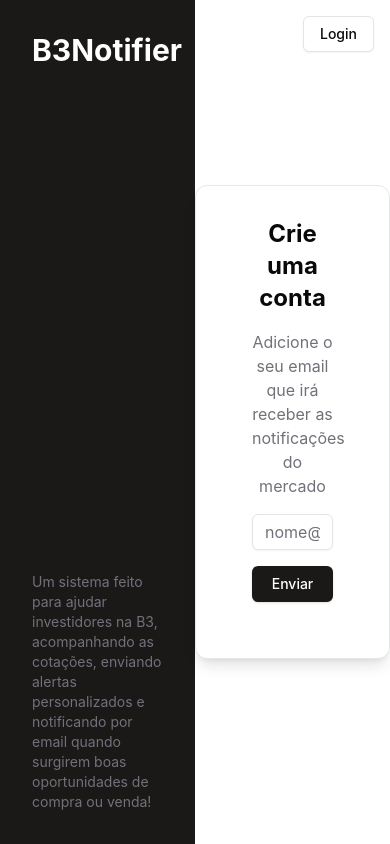
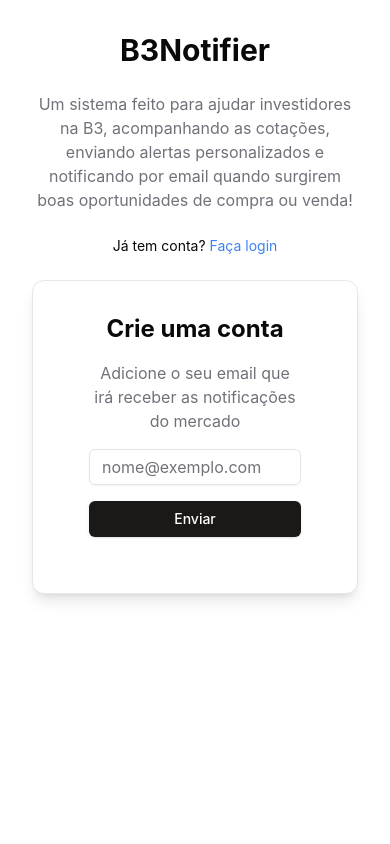
Before and after one commit to lfelipediniz/B3Notifier, a React (Vite) app in the folder frontend/: page /register in a window 390 px wide. Built offline with nearby package versions, Linux system fonts and the light colour scheme.

Commit message:
feat: register ui finished

```diff
--- a/frontend/src/pages/Register.jsx
+++ b/frontend/src/pages/Register.jsx
@@ -3,6 +3,8 @@
 import { Button } from "@/components/ui/button";
 import { Card, CardContent } from "@/components/ui/card";
 import { useNavigate } from "react-router-dom";
+import { ScanSearch } from "lucide-react";
+
 import {
   InputOTP,
   InputOTPGroup,
@@ -77,30 +79,8 @@
     showToast("Sucesso", "Conta criada com sucesso!", "success");
   };
 
-  return (
-    <ToastProvider>
-      <div className="relative flex min-h-screen">
-        <Button
-          className="absolute top-4 right-4"
-          variant="outline"
-          onClick={() => navigate("/login")}
-        >
-          Login
-        </Button>
-
-        {/* esquerda */}
-        <div className="w-1/2 bg-[hsl(var(--grey))] text-white flex flex-col justify-between p-8">
-          <h1 className="text-3xl font-bold">B3Notifier</h1>
-          <div className="flex-grow"></div>
-          <p className="text-sm text-[hsl(var(--lightgrey))]">
-            Um sistema feito para ajudar investidores na B3, acompanhando as
-            cotações, enviando alertas personalizados e notificando por email
-            quando surgirem boas oportunidades de compra ou venda!
-          </p>
-        </div>
-
-        {/* direita */}
-        <div className="flex items-center justify-center w-1/2">
+  // repassando o mesmo card pra nao duplicar codigo
+  const renderCardSteps = () => (
     <Card className="w-full max-w-md p-8 shadow-lg">
       <CardContent className="space-y-4">
         <h2 className="text-2xl font-bold text-center">Crie uma conta</h2>
@@ -109,8 +89,7 @@
         {step === 1 && (
           <>
             <p className="text-center text-[hsl(var(--lightgrey))]">
-                    Adicione o seu email que irá receber as notificações do
-                    mercado
+              Adicione o seu email que irá receber as notificações do mercado
             </p>
             <Input
               type="email"
@@ -132,7 +111,6 @@
         )}
 
         {/* step 2 - validacao do email com codigo de verificacao */}
-
         {step === 2 && (
           <>
             <p className="text-center text-[hsl(var(--foreground))]">
@@ -146,11 +124,14 @@
                 pattern="[0-9]*"
                 inputMode="numeric"
                 onInput={(e) => {
-                        e.target.value = e.target.value.replace(/\D/g, ""); // tira os char não numéricos (codigo apenas com numeros)
+                  e.target.value = e.target.value.replace(/\D/g, "");
+                  // tira os char não numéricos (codigo apenas com numeros)
                 }}
               >
                 <InputOTPGroup>
-                        {[...Array(6)].map((_, i) => (  // mapeando o array para nao ter que inserir individualmente https://ui.shadcn.com/docs/components/input-otp
+                  {[...Array(6)].map((_, i) => (
+                    // mapeando o array para nao ter que inserir individualmente
+                    // https://ui.shadcn.com/docs/components/input-otp
                     <InputOTPSlot key={i} index={i} />
                   ))}
                 </InputOTPGroup>
@@ -225,6 +206,62 @@
         )}
       </CardContent>
     </Card>
+  );
+
+  return (
+    <ToastProvider>
+      <div className="relative min-h-screen">
+        <Button
+          className="absolute hidden top-4 right-4 md:block"
+          variant="outline"
+          onClick={() => navigate("/login")}
+        >
+          Login
+        </Button>
+
+        {/* MOBILE - tudo em coluna e sem bg grey */}
+        <div className="flex flex-col items-center justify-center p-8 space-y-6 md:hidden">
+          <h1 className="text-3xl font-bold">B3Notifier</h1>
+          <p className="text-center text-[hsl(var(--lightgrey))]">
+            Um sistema feito para ajudar investidores na B3, acompanhando as
+            cotações, enviando alertas personalizados e notificando por email
+            quando surgirem boas oportunidades de compra ou venda!
+          </p>
+          <p className="text-sm text-center">
+            Já tem conta?{" "}
+            <span
+              className="text-blue-500 cursor-pointer"
+              onClick={() => navigate("/login")}
+            >
+              Faça login
+            </span>
+          </p>
+
+          {/* card com steps no mobile */}
+          {renderCardSteps()}
+        </div>
+
+        {/* DESKTOP - divisão esquerda/direita e bg grey */}
+        <div className="hidden min-h-screen md:flex">
+          {/* esquerda */}
+          <div className="w-1/2 bg-[hsl(var(--grey))] text-white flex flex-col justify-between p-8">
+            <div className="flex items-center gap-2">
+              <ScanSearch size={35} className="text-[hsl(var(--white))]" />
+              <h1 className="text-3xl font-bold">B3Notifier</h1>
+            </div>
+            <div className="flex-grow"></div>
+            <p className="text-sm text-[hsl(var(--lightgrey))]">
+              Um sistema feito para ajudar investidores na B3, acompanhando as
+              cotações, enviando alertas personalizados e notificando por email
+              quando surgirem boas oportunidades de compra ou venda!
+            </p>
+          </div>
+
+          {/* direita */}
+          <div className="flex items-center justify-center w-1/2">
+            {/* Card com steps no desktop */}
+            {renderCardSteps()}
+          </div>
         </div>
 
         {/* alertas */}
@@ -237,7 +274,6 @@
             <ToastDescription>{toast.description}</ToastDescription>
           </Toast>
         )}
-
         <ToastViewport />
       </div>
     </ToastProvider>
```
Lines whose indentation alone changed are shown as unchanged.
